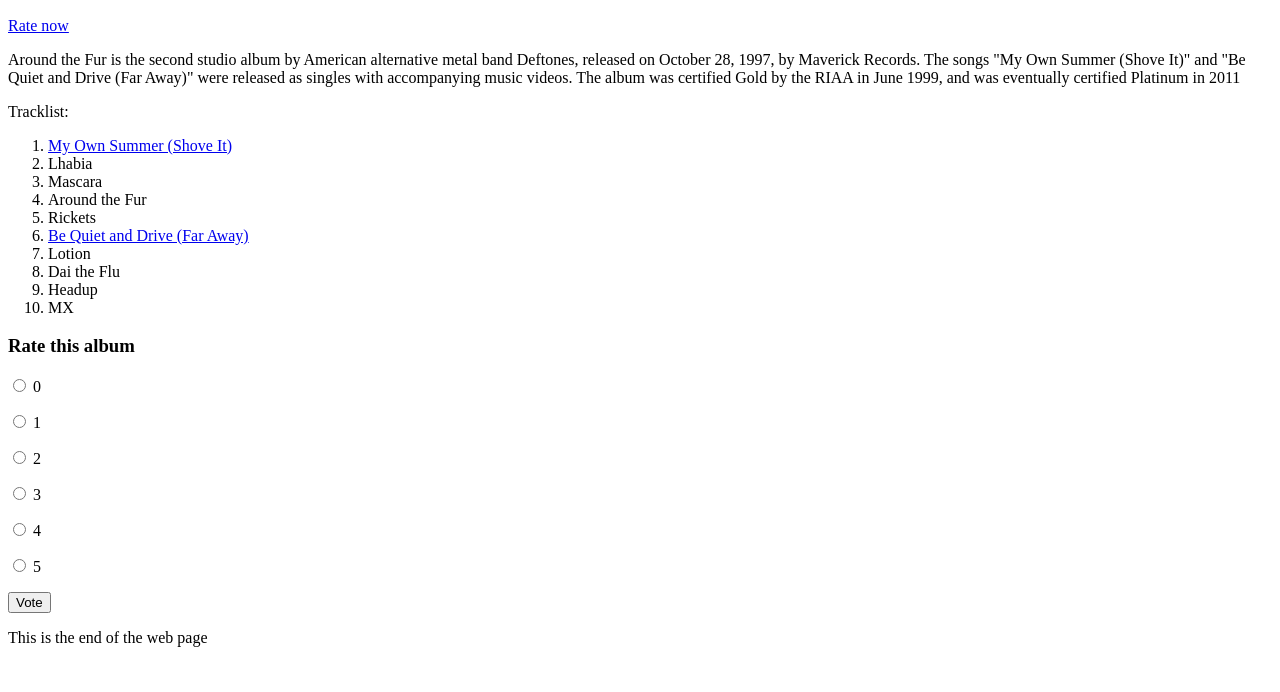
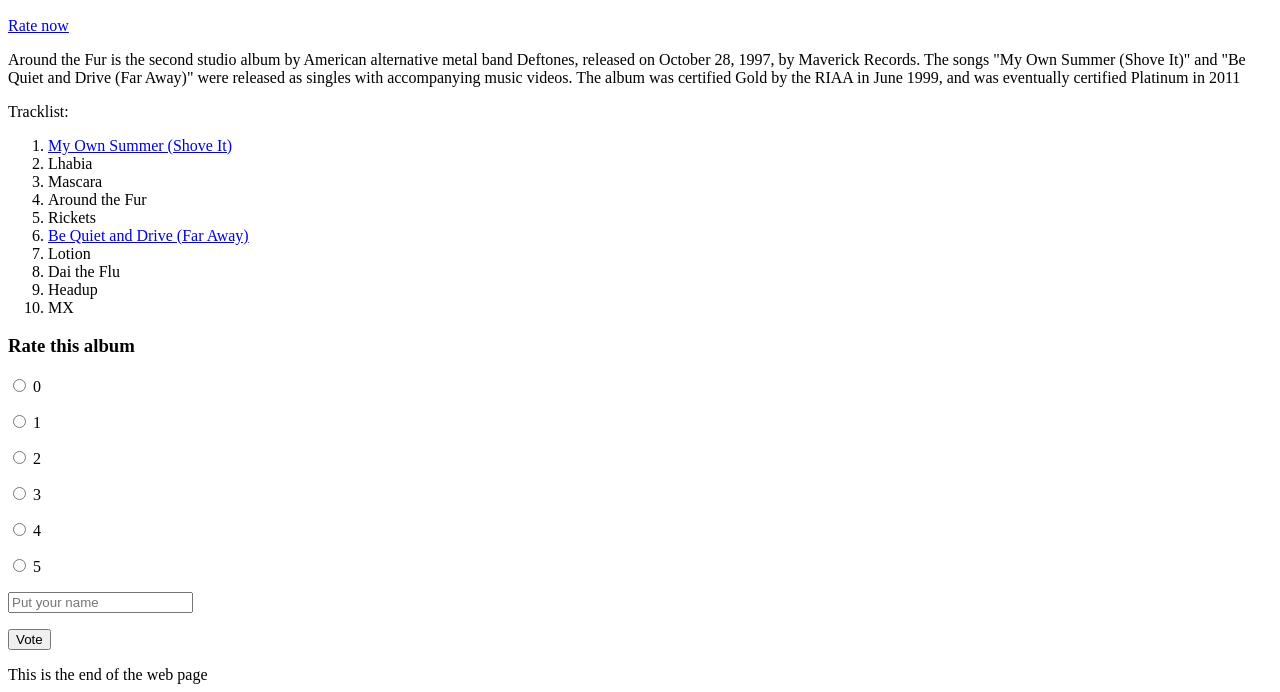
Before and after one commit to grischat/landing, a plain HTML site: page index.html in a window 1280 px wide. Shown: the part 388-1080 px from the top of the page. Before the commit the page ends 1043 px from the top, so only its background shows below. Drawn offline with Linux system fonts and the light colour scheme.

Commit message:
added form with the placeholder under the rating

```diff
--- a/index.html
+++ b/index.html
@@ -46,9 +46,8 @@
     <p></p>
     <input type="radio" id="vote" name="vote" value="5">
     5
-    <p></p>
+    <p><input type="text" placeholder="Put your name" required></p>
     <button type="submit">Vote</button>
-
    </label>
 </body>
 <p></p>
```
